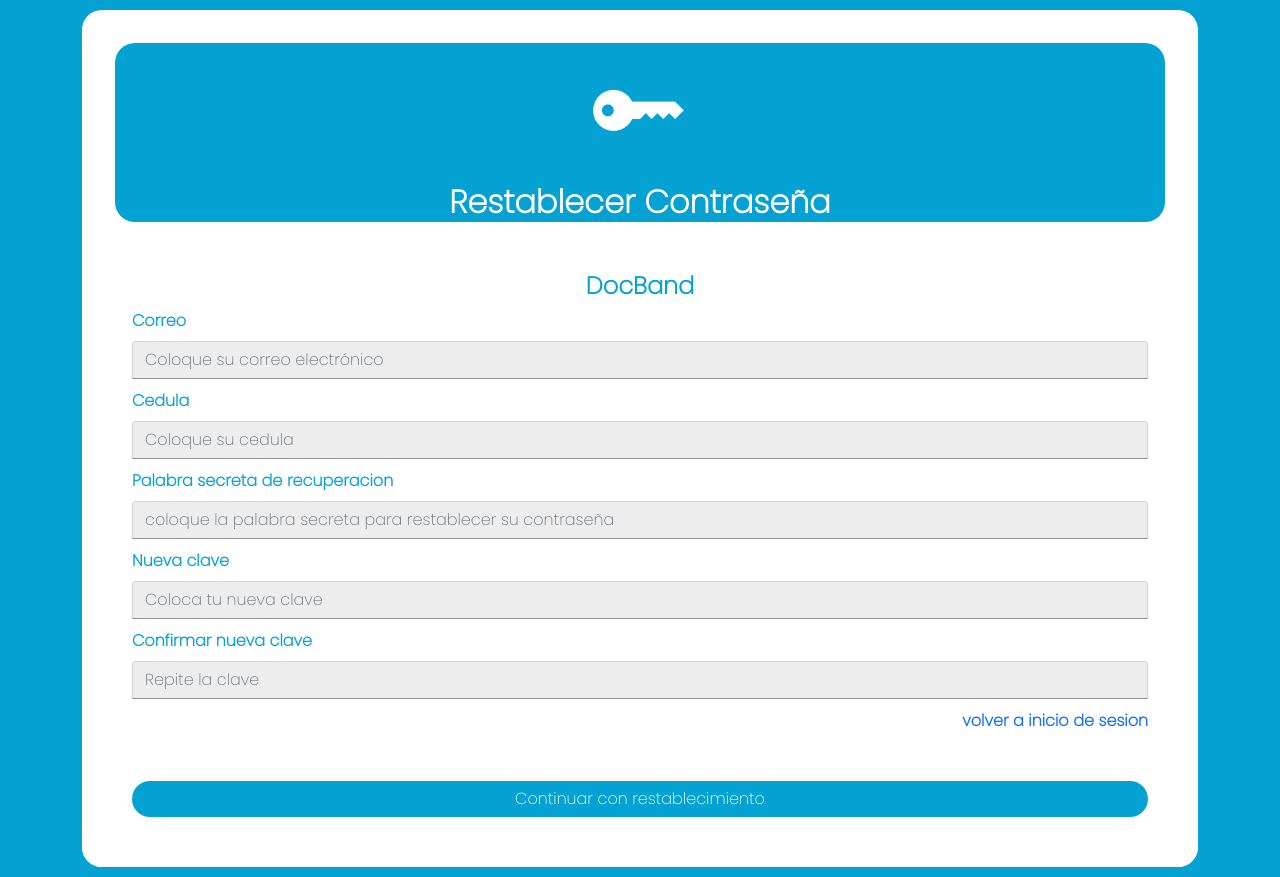
After one commit to juanchachin23/DocBandWeb, a PHP site: the page made by Reestablecer-contraseña.php in a window 1280 px wide. The commit adds this page. Run offline with PHP 8.4, Linux system fonts and the light colour scheme.

Commit message:
Pantalla de restablecer contraseña y pantalla de colocar la nueva clave, listas

```diff
--- /dev/null
+++ b/Reestablecer-contraseña.php
@@ -0,0 +1,105 @@
+<!doctype html>
+<html lang="en">
+
+<head>
+  <!-- Required meta tags -->
+  <meta charset="utf-8">
+  <meta name="viewport" content="width=device-width, initial-scale=1">
+
+  <!-- Bootstrap CSS -->
+  <link href="https://cdn.jsdelivr.net/npm/bootstrap@5.0.2/dist/css/bootstrap.min.css" rel="stylesheet"
+    integrity="sha384-EVSTQN3/azprG1Anm3QDgpJLIm9Nao0Yz1ztcQTwFspd3yD65VohhpuuCOmLASjC" crossorigin="anonymous">
+  <!-- Bootstrap Icons -->
+  <link rel="stylesheet" href="https://cdn.jsdelivr.net/npm/bootstrap-icons@1.11.3/font/bootstrap-icons.min.css">
+  <!-- Conexion con archivo css -->
+  <link href="assets/style.css" rel="stylesheet">
+
+  <link href="https://fonts.googleapis.com/css2?family=Poppins:wght@200&display=swap" rel="stylesheet">
+  <title>DocBand-Restablecer Contraseña</title>
+
+</head>
+
+<body>
+  <div class="container">
+    <div class="row">
+      <div class="col-lg-12 col-md-12 col-12 col-sm-12 col-xs-12">
+        <form>
+          <div class="row">
+
+          </div>
+          <div id="prueba">
+          <i class="bi bi-key-fill"></i>
+            <h4 class="text-center">Restablecer Contraseña</h4>
+          </div>
+
+
+
+          <div class="formulario">
+            <h5 class="secciones-formulario">DocBand</h5>
+
+            <div>
+              <div class="row">
+                <div class="col">
+                <label for="exampleInputEmail1" class="form-label">Correo</label>
+                <input type="email" class="form-control" aria-describedby="emailHelp" placeholder="Coloque su correo electrónico">
+                </div>
+
+
+              </div>
+              <div class="col">
+                <label for="exampleInputEmail1" class="form-label">Cedula</label>
+                <input type="email" class="form-control" aria-describedby="emailHelp" placeholder="Coloque su cedula">
+                </div>
+            </div>
+            <div>
+              <label for="exampleInputPassword1" class="form-label">Palabra secreta de recuperacion</label>
+              <input type="password" class="form-control" placeholder="coloque la palabra secreta para restablecer su contraseña">
+            </div>
+
+            <div>
+              <div class="row">
+                <div class="col">
+                <label for="exampleInputEmail1" class="form-label">Nueva clave</label>
+                <input type="email" class="form-control" aria-describedby="emailHelp" placeholder="Coloca tu nueva clave">
+                </div>
+
+
+              </div>
+              <div class="col">
+                <label for="exampleInputEmail1" class="form-label">Confirmar nueva clave</label>
+                <input type="email" class="form-control" aria-describedby="emailHelp" placeholder="Repite la clave">
+                </div>
+            </div>
+
+
+            <div class="row">
+              <div class="col-lg-6 col-md-6 col-6 col-sm-6 col-xs-6">
+
+
+              </div>
+              <div class="col-lg-6 col-md-6 col-6 col-sm-6 col-xs-6" id="Text-Align">
+
+                <a href="inicio-de-sesion.php">volver a inicio de sesion</a>
+              </div>
+
+            </div>
+
+
+             <button class="btn btn-primary mt-5">Continuar con restablecimiento </a></button>
+          </div>
+        </form>
+      </div>
+    </div>
+  </div>
+
+
+
+
+  <!-- Option 1: Bootstrap Bundle with Popper -->
+  <script src="https://cdn.jsdelivr.net/npm/bootstrap@5.0.2/dist/js/bootstrap.bundle.min.js"
+    integrity="sha384-MrcW6ZMFYlzcLA8Nl+NtUVF0sA7MsXsP1UyJoMp4YLEuNSfAP+JcXn/tWtIaxVXM"
+    crossorigin="anonymous"></script>
+
+</body>
+
+</html>
```
Also changed, not shown: Registrarse.php (+62 -31 lines), inicio-de-sesion.php (+4 -4 lines), nueva-contraseña.php (added, +88 -0 lines).
